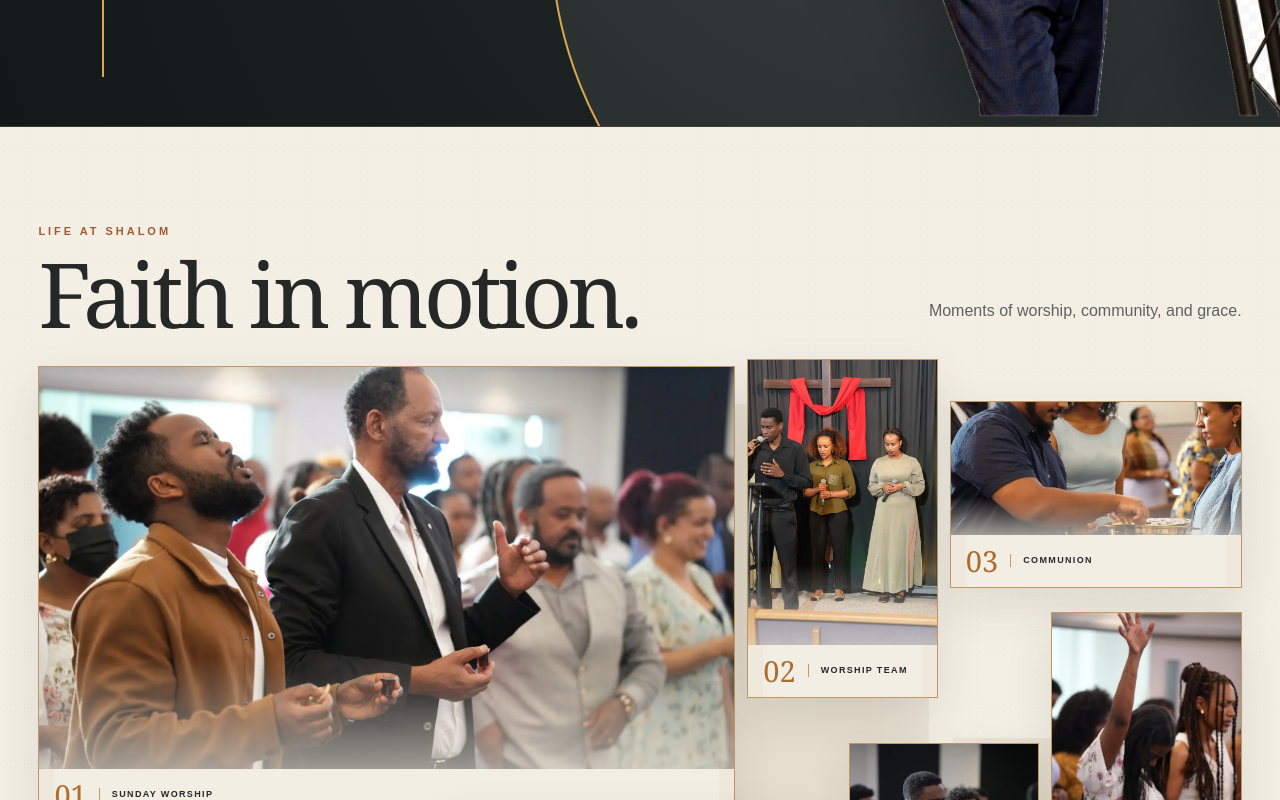
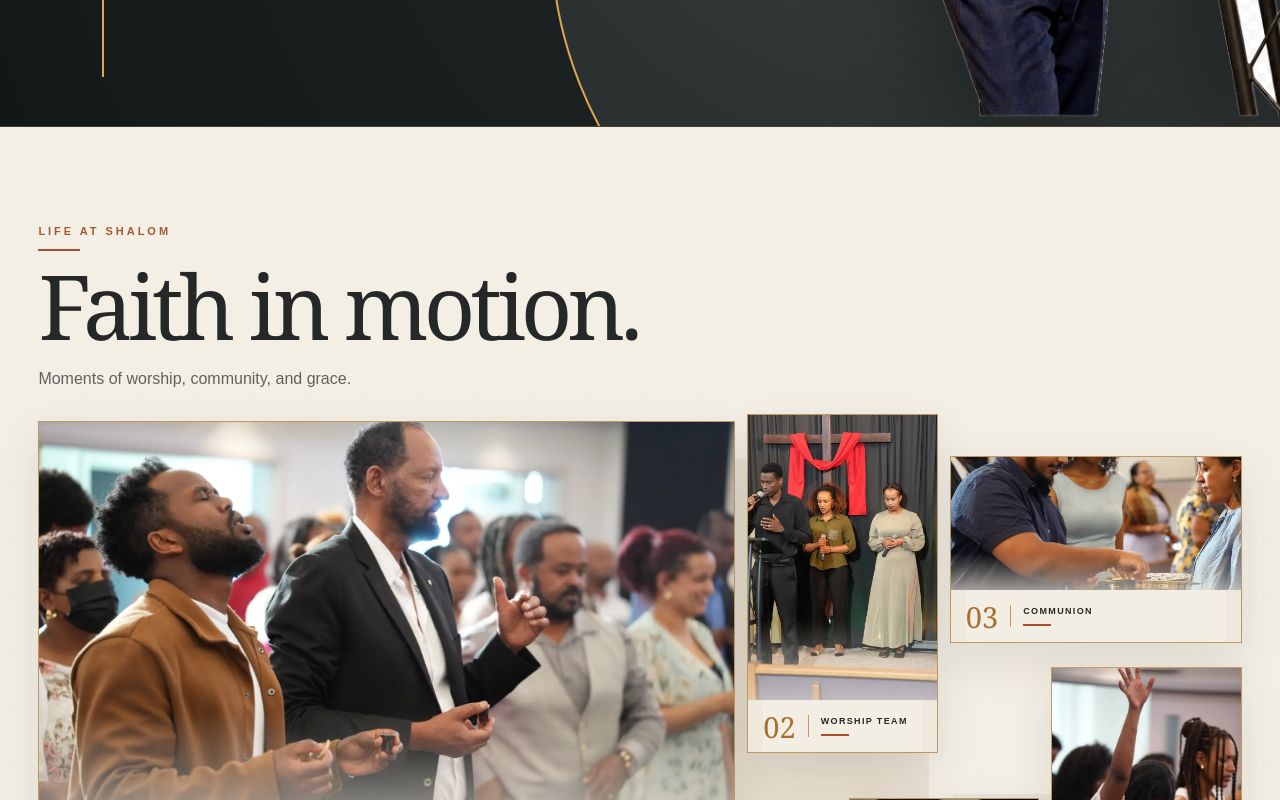
Before and after one commit to Eba-1/Shalom-Ethiopian-Evangelical-Church, a Next.js app: page / in a window 1280 px wide. Shown: the part 1980-2780 px from the top of the page. Built offline with nearby package versions, Linux system fonts and the light colour scheme.

Commit message:
Match gallery text alignment and accent lines

```diff
--- a/app/globals.css
+++ b/app/globals.css
@@ -573,20 +573,31 @@ footer small {
   margin: 0 auto 30px;
 }
 .gallery-story-eyebrow {
+  position: relative;
   margin: 0 0 13px;
+  padding-bottom: 12px;
   color: #a45a31;
   font-size: 11px;
   font-weight: 700;
   letter-spacing: .27em;
+}
+.gallery-story-eyebrow::after {
+  content: "";
+  position: absolute;
+  left: 0;
+  bottom: 0;
+  width: 42px;
+  height: 2px;
+  background: #a94f2f;
 }
 .gallery-story-heading h2 {
   margin: 0;
   font: 400 clamp(58px, 7vw, 104px)/.93 Georgia, serif;
   letter-spacing: -.055em;
 }
-.gallery-story-heading > p {
+.gallery-story-intro {
   max-width: 390px;
-  margin: 0 0 12px;
+  margin: 18px 0 0;
   color: #5e625e;
   font-size: 16px;
   line-height: 1.6;
@@ -708,11 +719,29 @@ footer small {
   font: 400 29px/1 Georgia, serif;
 }
 .gallery-story-label b {
+  position: relative;
   padding-left: 12px;
+  padding-bottom: 8px;
   border-left: 1px solid #c69a5b;
   font-size: 9px;
   letter-spacing: .15em;
   text-transform: uppercase;
+}
+.gallery-story-label b::after {
+  content: "";
+  position: absolute;
+  left: 12px;
+  bottom: 1px;
+  width: 28px;
+  height: 2px;
+  background: #a94f2f;
+  transform: scaleX(0);
+  transform-origin: left;
+  transition: transform .55s ease;
+}
+.gallery-story.is-visible .gallery-story-label b::after {
+  transform: scaleX(1);
+  transition-delay: calc(var(--reveal-delay) + 420ms);
 }
 .gallery-story-feature { grid-column: 1 / 8; grid-row: 1 / 5; }
 .gallery-story-team { grid-column: 8 / 10; grid-row: 1 / 4; transform: translateY(-20px) scale(.98); }
@@ -1101,6 +1130,11 @@ footer p {
     stroke-dashoffset: 0;
     animation: none;
   }
+  .gallery-story-label b::after,
+  .gallery-story.is-visible .gallery-story-label b::after {
+    transform: scaleX(1);
+    transition: none;
+  }
 }
 @media (max-width: 560px) {
   .notice {
@@ -1153,7 +1187,7 @@ footer p {
   .gallery-story-heading h2 {
     font-size: 54px;
   }
-  .gallery-story-heading > p {
+  .gallery-story-intro {
     font-size: 14px;
   }
   .gallery-story-canvas {
--- a/components/gallery-showcase.tsx
+++ b/components/gallery-showcase.tsx
@@ -40,8 +40,8 @@ export default function GalleryShowcase() {
         <div>
           <p className="gallery-story-eyebrow">LIFE AT SHALOM</p>
           <h2 id="gallery-story-title">Faith in motion.</h2>
+          <p className="gallery-story-intro">Moments of worship, community, and grace.</p>
         </div>
-        <p>Moments of worship, community, and grace.</p>
       </div>
 
       <div className="gallery-story-canvas">
```
